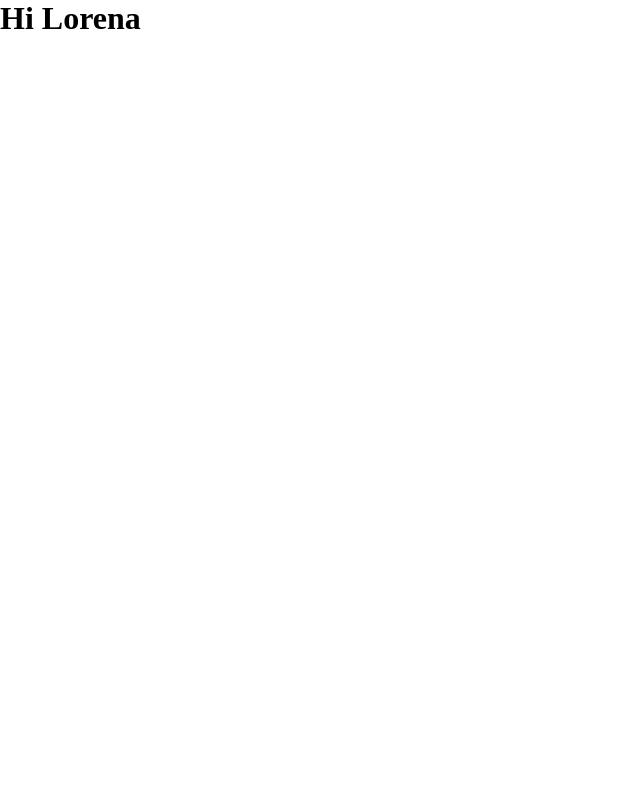
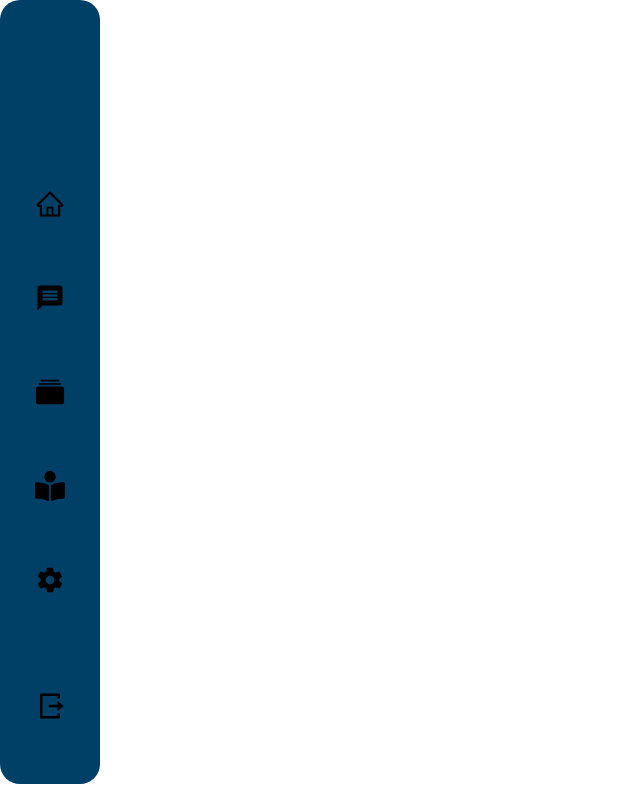
Before and after one commit to GustavoCielo/class-app-react, a React (Create React App) app: page / in a window 1280 px wide. Shown: the whole page, without its empty margins (0-640 px from the left). Built offline with nearby package versions, Linux system fonts and the light colour scheme.

Commit message:
aside done

```diff
--- a/src/App.js
+++ b/src/App.js
@@ -1,10 +1,11 @@
+import Aside from "./components/Aside";
 import GlobalStyle from "./styles/global";
 
 function App() {
   return (
     <>
       <GlobalStyle />
-      <h1>Hi Lorena</h1>
+      <Aside />
     </>
   );
 }
--- /dev/null
+++ b/src/components/Aside/index.js
@@ -0,0 +1,128 @@
+import { useState } from "react";
+import {
+  AsideContainer,
+  AsideMainContainerImage,
+  AsideBottomContainerImage,
+  AsideTopContainerImage,
+} from "./styles";
+import { AiOutlineHome, AiTwotoneHome } from "react-icons/ai";
+import { MdMessage } from "react-icons/md";
+import { BiMessageDetail } from "react-icons/bi";
+import { IoIosAlbums, IoIosSettings, IoMdSettings } from "react-icons/io";
+import { BiBookReader } from "react-icons/bi";
+import { FaBookReader } from "react-icons/fa";
+import { useHistory } from "react-router";
+import { RiLogoutBoxRLine } from "react-icons/ri";
+
+const Aside = () => {
+  const [inHome, setInHome] = useState(true);
+  const [inMessage, setInMessage] = useState(false);
+  const [inCourse, setInCourse] = useState(false);
+  const [inBooking, setInBooking] = useState(false);
+  const [inSettings, setInSettings] = useState(false);
+  const [isLogOut, setIsLogOut] = useState(false);
+
+  const history = useHistory();
+
+  const sendTo = (path) => {
+    history.push(path);
+  };
+
+  return (
+    <AsideContainer>
+      <AsideTopContainerImage
+        className="figure-top"
+        onClick={() => {
+          sendTo();
+        }}
+      ></AsideTopContainerImage>
+      <AsideMainContainerImage>
+        {inHome ? (
+          <AiOutlineHome
+            className="figure-aside"
+            onClick={() => {
+              sendTo();
+            }}
+          ></AiOutlineHome>
+        ) : (
+          <AiTwotoneHome
+            className="figure-aside"
+            onClick={() => {
+              sendTo();
+            }}
+          ></AiTwotoneHome>
+        )}
+        {inMessage ? (
+          <BiMessageDetail
+            className="figure-aside"
+            onClick={() => {
+              sendTo();
+            }}
+          ></BiMessageDetail>
+        ) : (
+          <MdMessage
+            className="figure-aside"
+            onClick={() => {
+              sendTo();
+            }}
+          ></MdMessage>
+        )}
+        {inCourse ? (
+          <IoIosAlbums
+            className="figure-aside"
+            onClick={() => {
+              sendTo();
+            }}
+          ></IoIosAlbums>
+        ) : (
+          <IoIosAlbums
+            className="figure-aside"
+            onClick={() => {
+              sendTo();
+            }}
+          ></IoIosAlbums>
+        )}
+        {inBooking ? (
+          <BiBookReader
+            className="figure-aside"
+            onClick={() => {
+              sendTo();
+            }}
+          ></BiBookReader>
+        ) : (
+          <FaBookReader
+            className="figure-aside"
+            onClick={() => {
+              sendTo();
+            }}
+          ></FaBookReader>
+        )}
+        {inSettings ? (
+          <IoIosSettings
+            className="figure-aside"
+            onClick={() => {
+              sendTo();
+            }}
+          ></IoIosSettings>
+        ) : (
+          <IoMdSettings
+            className="figure-aside"
+            onClick={() => {
+              sendTo();
+            }}
+          ></IoMdSettings>
+        )}
+      </AsideMainContainerImage>
+      <AsideBottomContainerImage>
+        <RiLogoutBoxRLine
+          className="figure-bottom"
+          onClick={() => {
+            sendTo();
+          }}
+        ></RiLogoutBoxRLine>
+      </AsideBottomContainerImage>
+    </AsideContainer>
+  );
+};
+
+export default Aside;
--- /dev/null
+++ b/src/components/Aside/styles.js
@@ -0,0 +1,50 @@
+import styled from "styled-components";
+
+export const AsideContainer = styled.div`
+  background-color: var(--blue);
+  width: 100px;
+  height: 98%;
+  display: flex;
+  flex-direction: column;
+  justify-content: center;
+  align-items: center;
+  border-radius: 20px;
+`;
+
+export const AsideMainContainerImage = styled.div`
+  height: 60%;
+  width: 100%;
+  justify-content: space-around;
+  align-items: center;
+  display: flex;
+  flex-direction: column;
+
+  .figure-aside {
+    width: 30px;
+    height: 30px;
+  }
+`;
+
+export const AsideBottomContainerImage = styled.div`
+  height: 20%;
+  width: 100%;
+  display: flex;
+  justify-content: center;
+  align-items: center;
+  .figure-bottom {
+    width: 30px;
+    height: 30px;
+  }
+`;
+
+export const AsideTopContainerImage = styled.div`
+  height: 20%;
+  width: 100%;
+  display: flex;
+  justify-content: center;
+  align-items: center;
+  .figure-top {
+    width: 30px;
+    height: 30px;
+  }
+`;
--- a/src/styles/global.js
+++ b/src/styles/global.js
@@ -9,12 +9,17 @@ const GlobalStyle = createGlobalStyle`
     }
 
     :root {
+       --blue: #003F66
+    }
 
+    #root  {
+        height: 100vh;
     }
 
     body {
         font-size: 16px;
         -webkit-font-smoothing: antialiased !important;
+        height: 100vh;
     }
 
     h1,h2,h3,h4,h5,h6 {
```
